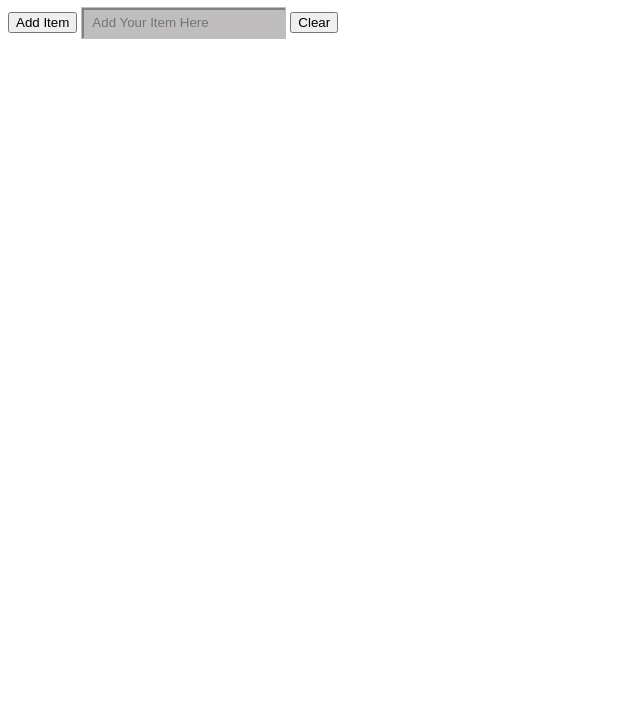
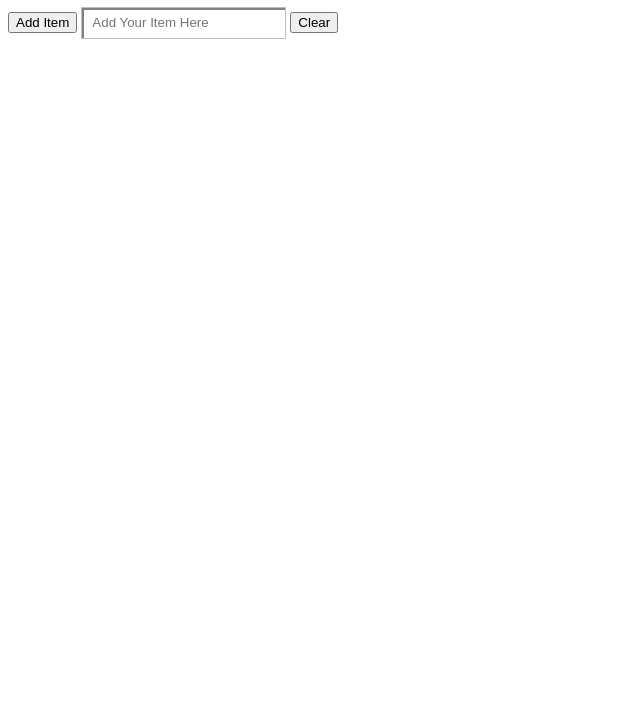
Before and after one commit to fdejesus1/fdejesus.github.io, a plain HTML site: page shopping-list/index.html in a window 1280 px wide. Shown: the part 73-800 px from the top of the page, without its empty margins (0-640 px from the left). Drawn offline with nearby package versions, Linux system fonts and the light colour scheme.

Commit message:
Update stylesheet.css

```diff
--- a/shopping-list/stylesheet.css
+++ b/shopping-list/stylesheet.css
@@ -1,6 +1,5 @@
 input[type=text]
 {
-    background-color: #BFBDBD;
     border:solid 1px #BFBDBD;
     color: #979797;
     height: 28px;
```
